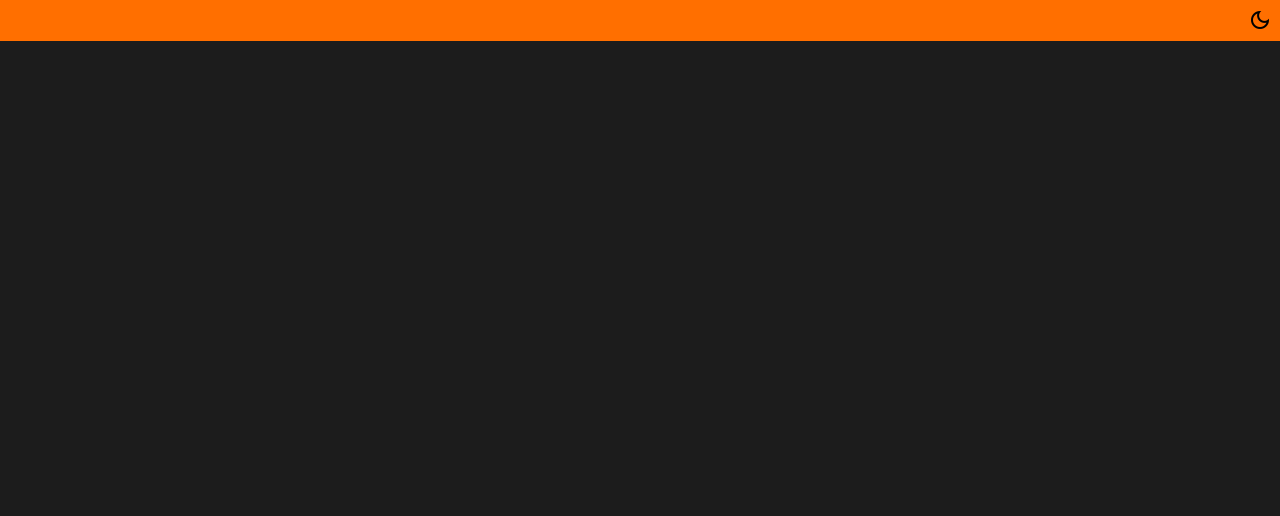
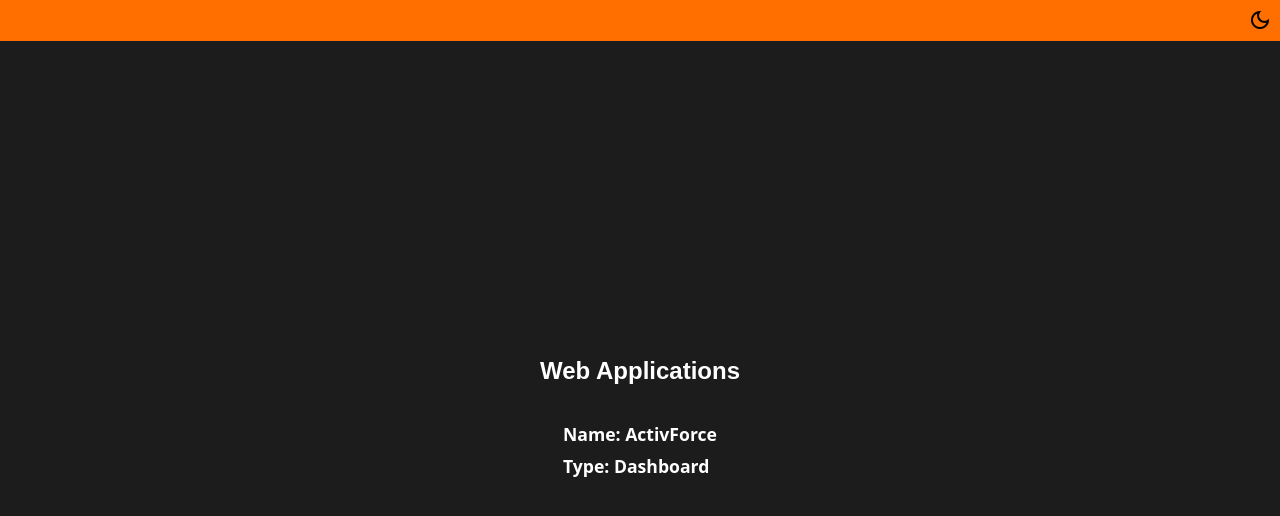
Before and after one commit to Shiinoya/HidalgoSoftware, a SvelteKit app: page /portfolio/web-applications in a window 1280 px wide. Shown: the top 516 px of the page. Built offline with nearby package versions, Linux system fonts and the light colour scheme; a web font is replaced by a local one.

Commit message:
New web-applications view

```diff
--- a/src/routes/+layout.svelte
+++ b/src/routes/+layout.svelte
@@ -2,7 +2,7 @@
   import { setTheme } from '$lib/utils/color-scheme';
 
   import Navbar from '$lib/components/smart/Navbar.svelte';
-  //
+
   import '../app.scss';
 
   setTheme();
--- a/src/routes/portfolio/web-applications/+page.svelte
+++ b/src/routes/portfolio/web-applications/+page.svelte
@@ -1,7 +1,40 @@
-<script lang="ts"></script>
+<script lang="ts">
+  const webApps = [
+    {
+      name: 'ActivForce',
+      type: 'Dashboard'
+    }
+  ];
+</script>
 
 <title>Hidalgo : Web Applications</title>
 
-<div></div>
+<div class="view-wrapper">
+  <h2>Web Applications</h2>
 
-<style lang="scss"></style>
+  <ul>
+    {#each webApps as webApp}
+      <li>Name: {webApp.name}</li>
+      <li>Type: {webApp.type}</li>
+    {/each}
+  </ul>
+</div>
+
+<style lang="scss">
+  div.view-wrapper {
+    display: flex;
+    flex-direction: column;
+    align-items: center;
+
+    ul {
+      padding: 0;
+      font-size: 1.1rem;
+      font-weight: bold;
+
+      li {
+        padding: 0.5em;
+        list-style: none;
+      }
+    }
+  }
+</style>
```
